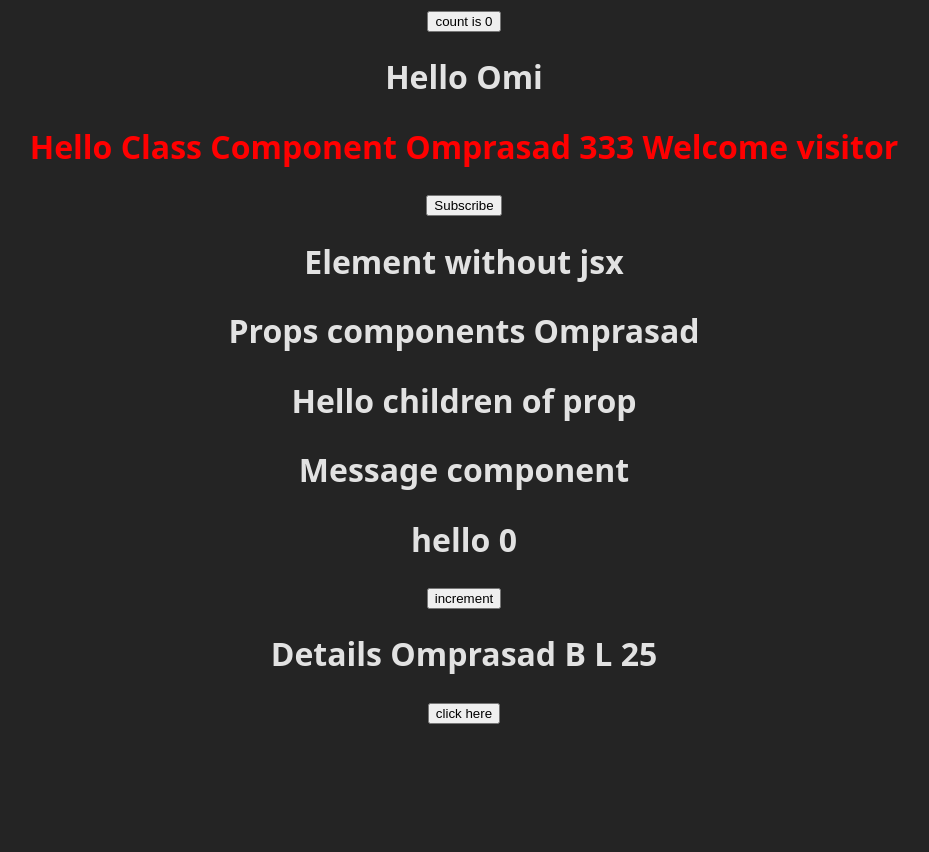
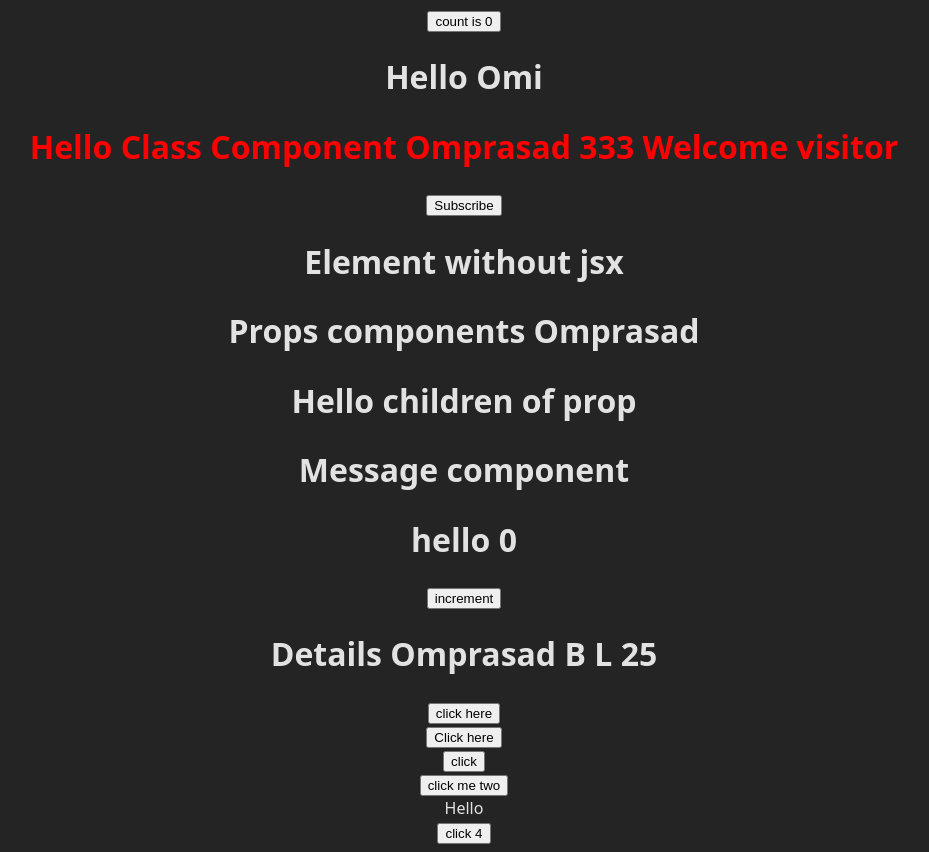
Before and after one commit to Omprasad-BL/ReactPractice, a React (Vite) app in the folder hello-1v/: page / in a window 1280 px wide. Shown: the whole page, without its empty margins (176-1105 px from the left). Before the commit the page ends 800 px from the top, so only its background shows below. Built offline with nearby package versions, Linux system fonts and the light colour scheme.

Commit message:
react event binding and handling in class and functional component

```diff
--- a/hello-1v/src/App.jsx
+++ b/hello-1v/src/App.jsx
@@ -10,6 +10,10 @@ import Message from './Message'
 import Counter from './components/Counter'
 import DesProp from './components/DesProp'
 import Events from './components/Event'
+import Events2 from './components/Events2'
+import FuncitonClick from './components/FuncitonClick'
+import ClassClick from './components/ClassClick'
+import EventBind from './components/EventBind'
 
 function App() {
   const [count, setCount] = useState(0)
@@ -31,7 +35,12 @@ function App() {
         <Counter/>
         <DesProp name="Omprasad B L" age={25}  />
         <Events/>
+        <Events2/>
 
+        <FuncitonClick/>
+        <ClassClick/>
+
+        <EventBind/>
     </div>
   )
 }
--- /dev/null
+++ b/hello-1v/src/components/ClassClick.jsx
@@ -0,0 +1,18 @@
+import React, { Component } from 'react'
+
+export default class ClassClick extends Component {
+
+    clickHandler(){
+        console.log("class event clicked ");
+
+    }
+  render() {
+
+
+    return (
+      <div>
+        <button onClick={this.clickHandler}>click me two </button>
+      </div>
+    )
+  }
+}
--- a/hello-1v/src/components/Event.jsx
+++ b/hello-1v/src/components/Event.jsx
@@ -1,4 +1,5 @@
 import React from 'react'
+
 
 const Events = () => {
 
--- /dev/null
+++ b/hello-1v/src/components/EventBind.jsx
@@ -0,0 +1,46 @@
+import React, { Component } from "react";
+
+export default class EventBind extends Component {
+  constructor(props) {
+    super(props);
+
+    this.state = {
+      message: "Hello",
+    };
+
+    //   appraoch 3 binding in constructor
+    // this.clickHandler = this.clickHandler.bind(this);
+  }
+
+  clickHandler() {
+    this.setState({
+      message: "good bye",
+    });
+    console.log(this);
+    console.log(this.state.message);
+  }
+
+   clickHandler2=()=> {
+    this.setState({
+      message: "good bye",
+    });
+    console.log(this);
+    console.log(this.state.message);
+  }
+  render() {
+    return (
+      <div>
+        <div>{this.state.message}</div>
+        {/* 1st approach */}
+        {/* <button onClick={this.clickHandler.bind(this)}>click</button> */}
+        {/* second approach   */}
+        {/* <button onClick={()=>this.clickHandler()}>click2</button> */}
+        {/* appraoch 3 */}
+        {/* <button onClick={this.clickHandler}>click 3</button> */}
+
+        {/* approach 4 class method as arrow function */}
+        <button onClick={this.clickHandler2}>click 4</button>
+      </div>
+    );
+  }
+}
--- /dev/null
+++ b/hello-1v/src/components/Events2.jsx
@@ -0,0 +1,18 @@
+import React, { Component } from "react";
+
+export default class Events2 extends Component {
+  clickHandler(num) {
+    console.log("class comp clicked " + num);
+  }
+
+  render() {
+    return (
+      <div>
+        {/*         simple way to call without args
+      <button onClick={this.clickHandler}>Click here </button>
+        */}
+        <button onClick={this.clickHandler.bind(null, 23)}>Click here </button>
+      </div>
+    );
+  }
+}
--- /dev/null
+++ b/hello-1v/src/components/FuncitonClick.jsx
@@ -0,0 +1,14 @@
+import React from 'react'
+
+export default function FuncitonClick() {
+    function clickHandler(){
+        console.log("event handler button clicked  ");
+
+    }
+  return (
+    <div>
+    {/* its a funciton not funciton call */}
+      <button onClick={clickHandler}>click</button>
+    </div>
+  )
+}
```
